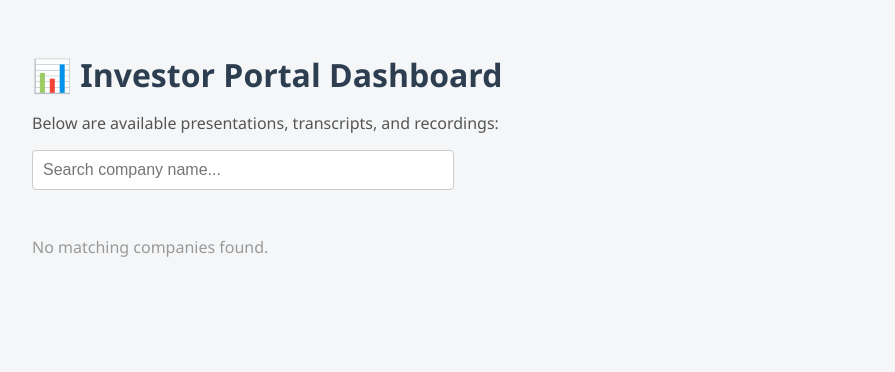
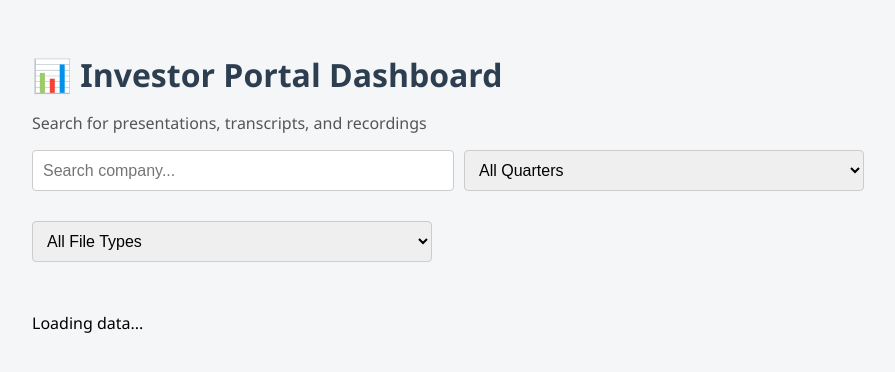
Before and after one commit to uday1909/investor-portal_backend, a Flask app: page / in a window 1280 px wide. Shown: the top 372 px of the page, without its empty margins (0-895 px from the left). Run offline with Flask 2, Linux system fonts and the light colour scheme.

Commit message:
Updated index

```diff
--- a/templates/index.html
+++ b/templates/index.html
@@ -17,14 +17,20 @@
     p {
       color: #555;
     }
-    input {
+    input, select {
       padding: 10px;
       font-size: 16px;
       width: 100%;
       max-width: 400px;
-      margin-bottom: 30px;
+      margin-bottom: 20px;
       border: 1px solid #ccc;
       border-radius: 4px;
+    }
+    .filters {
+      display: flex;
+      gap: 10px;
+      flex-wrap: wrap;
+      margin-bottom: 30px;
     }
     .company {
       margin-bottom: 2.5rem;
@@ -74,14 +80,28 @@
 </head>
 <body>
   <h1>📊 Investor Portal Dashboard</h1>
-  <p>Below are available presentations, transcripts, and recordings:</p>
+  <p>Search for presentations, transcripts, and recordings</p>
 
-  <input type="text" id="searchBox" placeholder="Search company name..." oninput="filterCompanies()">
+  <div class="filters">
+    <input list="companies" id="searchBox" placeholder="Search company..." oninput="filterCompanies()">
+    <datalist id="companies"></datalist>
 
-  <div id="output"><p class="not-found">Start typing to search for a company...</p></div>
+    <select id="quarterFilter" onchange="filterCompanies()">
+      <option value="">All Quarters</option>
+    </select>
+
+    <select id="typeFilter" onchange="filterCompanies()">
+      <option value="">All File Types</option>
+      <option value="pdf">PDF Only</option>
+      <option value="mp3">MP3 Only</option>
+    </select>
+  </div>
+
+  <div id="output">Loading data...</div>
 
   <script>
     let allData = {};
+    let companyList = [];
 
     fetch("/api/presentations")
       .then(res => res.json())
@@ -91,33 +111,80 @@
           return;
         }
         allData = data;
-        renderCompanies([]); // 🚫 Don't show anything by default
+        companyList = Object.keys(data);
+        updateAutocomplete();
+        updateQuarterDropdown();
       });
+
+    function updateAutocomplete() {
+      const datalist = document.getElementById("companies");
+      datalist.innerHTML = "";
+      companyList.forEach(name => {
+        const option = document.createElement("option");
+        option.value = name;
+        datalist.appendChild(option);
+      });
+    }
+
+    function updateQuarterDropdown() {
+      const qSet = new Set();
+      companyList.forEach(company => {
+        Object.keys(allData[company]).forEach(qtr => qSet.add(qtr));
+      });
+      const sorted = [...qSet].sort().reverse();
+      const dropdown = document.getElementById("quarterFilter");
+      sorted.forEach(qtr => {
+        const opt = document.createElement("option");
+        opt.value = qtr;
+        opt.text = qtr;
+        dropdown.appendChild(opt);
+      });
+    }
 
     function filterCompanies() {
       const term = document.getElementById("searchBox").value.toLowerCase();
-      const filtered = Object.keys(allData).filter(company =>
-        company.toLowerCase().includes(term)
+      const qtrFilter = document.getElementById("quarterFilter").value;
+      const typeFilter = document.getElementById("typeFilter").value;
+
+      const filtered = companyList.filter(c =>
+        c.toLowerCase().includes(term)
       );
-      renderCompanies(filtered);
+
+      const result = {};
+      filtered.forEach(company => {
+        result[company] = {};
+        const quarters = allData[company];
+        for (const qtr in quarters) {
+          if (qtrFilter && qtr !== qtrFilter) continue;
+          const filteredFiles = quarters[qtr].filter(f => {
+            if (!typeFilter) return true;
+            return getFileExtension(f.file) === typeFilter;
+          });
+          if (filteredFiles.length > 0) result[company][qtr] = filteredFiles;
+        }
+        if (Object.keys(result[company]).length === 0) delete result[company];
+      });
+
+      renderCompanies(result);
     }
 
-    function renderCompanies(companyList) {
+    function renderCompanies(filteredData) {
       const container = document.getElementById("output");
       container.innerHTML = "";
 
-      if (companyList.length === 0) {
-        container.innerHTML = "<p class='not-found'>No matching companies found.</p>";
+      const keys = Object.keys(filteredData);
+      if (keys.length === 0) {
+        container.innerHTML = "<p class='not-found'>No matching results.</p>";
         return;
       }
 
-      companyList.forEach(company => {
+      keys.forEach(company => {
         const companyDiv = document.createElement("div");
         companyDiv.className = "company";
         companyDiv.innerHTML = `<h2>${company}</h2>`;
 
-        const quarters = allData[company];
-        const sortedQuarters = Object.keys(quarters).sort().reverse(); // Descending order
+        const quarters = filteredData[company];
+        const sortedQuarters = Object.keys(quarters).sort().reverse();
 
         sortedQuarters.forEach(qtr => {
           const files = quarters[qtr];
@@ -133,7 +200,6 @@
           `;
 
           const ul = qtrDiv.querySelector("ul");
-
           files.forEach(fileObj => {
             const ext = getFileExtension(fileObj.file);
             const icon = getFileIcon(ext);
```
